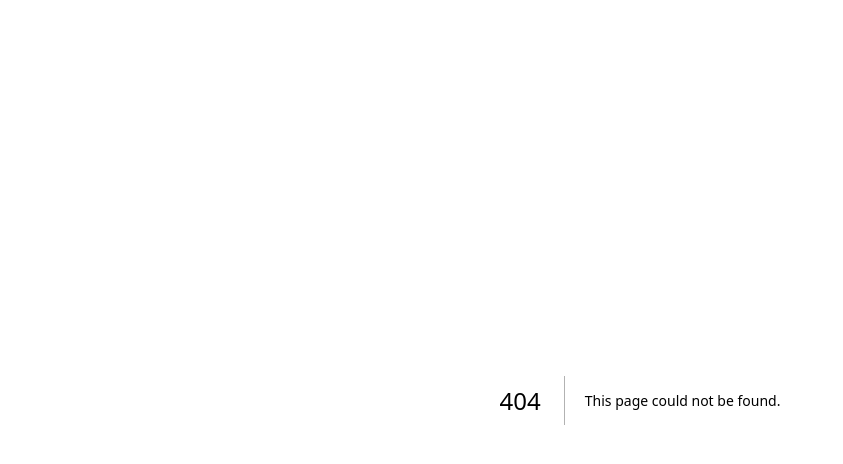
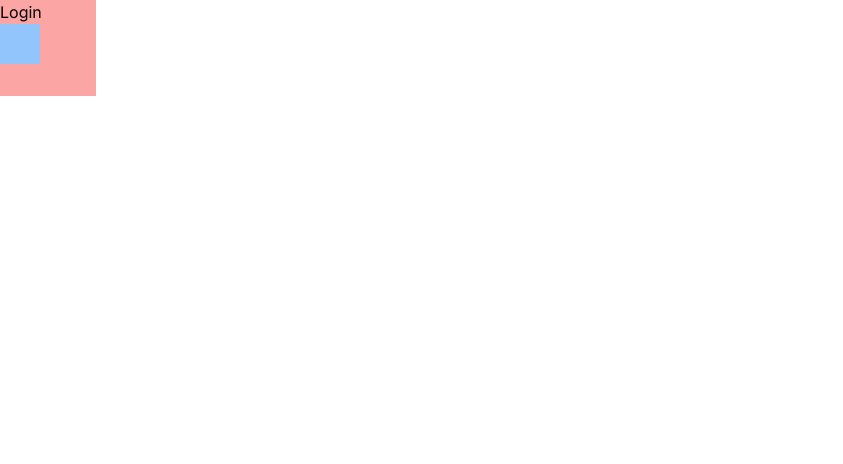
Before and after one commit to gustavogorges/AdotePet, a Next.js app: page /login in a window 1280 px wide. Before the commit this address had no page. Shown: the top 464 px of the page, without its empty margins (0-843 px from the left). Built offline with nearby package versions, Linux system fonts and the light colour scheme.

Commit message:
feat : create the right structure for next 14

```diff
--- a/src/app/globals.css
+++ b/src/app/globals.css
@@ -1,33 +1,3 @@
 @tailwind base;
 @tailwind components;
 @tailwind utilities;
-
-:root {
-  --foreground-rgb: 0, 0, 0;
-  --background-start-rgb: 214, 219, 220;
-  --background-end-rgb: 255, 255, 255;
-}
-
-@media (prefers-color-scheme: dark) {
-  :root {
-    --foreground-rgb: 255, 255, 255;
-    --background-start-rgb: 0, 0, 0;
-    --background-end-rgb: 0, 0, 0;
-  }
-}
-
-body {
-  color: rgb(var(--foreground-rgb));
-  background: linear-gradient(
-      to bottom,
-      transparent,
-      rgb(var(--background-end-rgb))
-    )
-    rgb(var(--background-start-rgb));
-}
-
-@layer utilities {
-  .text-balance {
-    text-wrap: balance;
-  }
-}
--- /dev/null
+++ b/src/app/login/page.tsx
@@ -0,0 +1,17 @@
+'use client'
+import { useRouter } from "next/navigation";
+
+
+const Login =() => {
+    const router = useRouter();
+  return (
+    <div className=" w-24 h-24 bg-red-300">
+        <h1>Login</h1>
+        <button className=" w-10 h-10 bg-blue-300" onClick={() => {
+            router.push("/teste")
+        }}></button>
+    </div>
+  );
+}
+
+export default Login;
```
